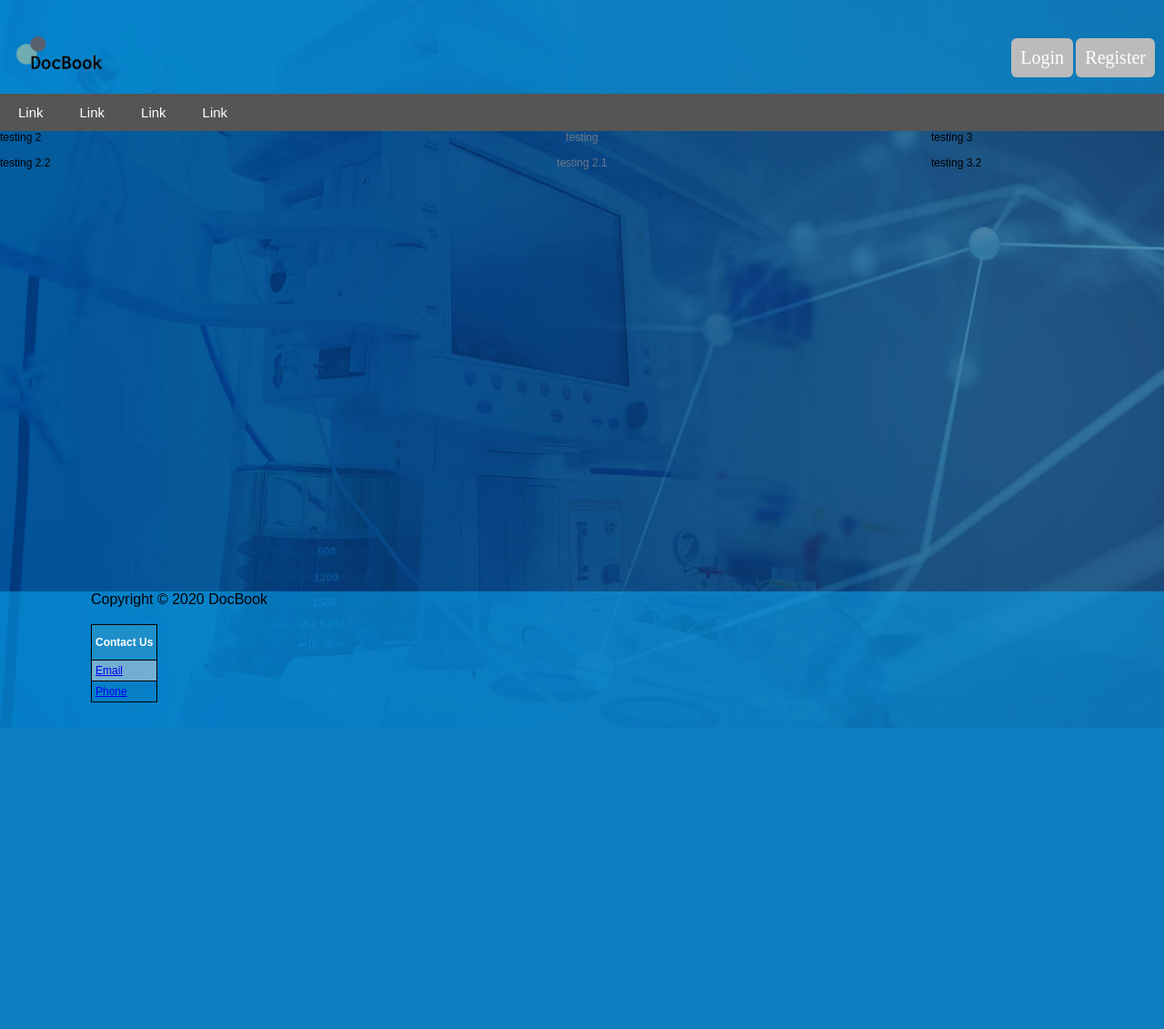
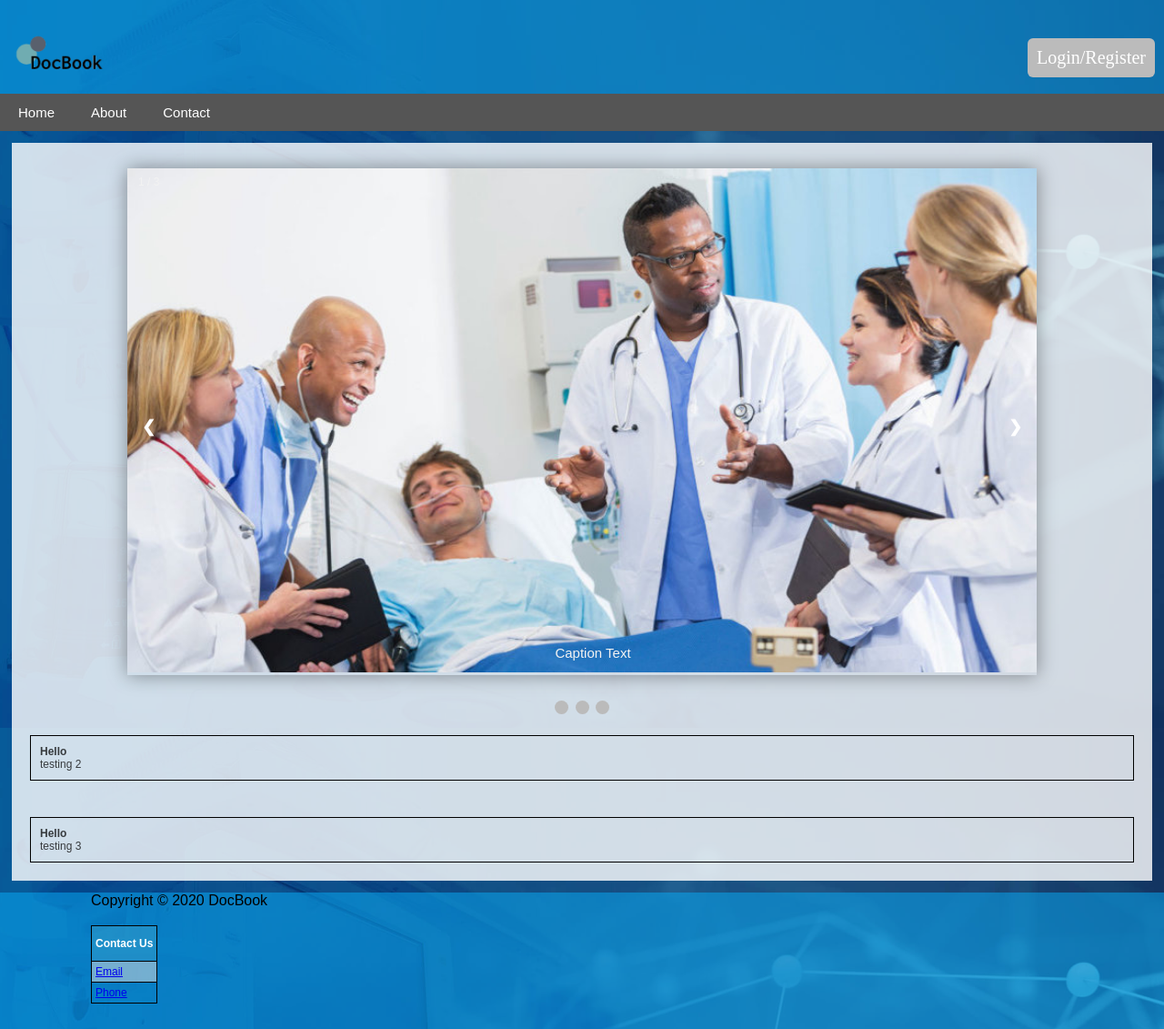
Before and after one commit to VP1996/SES1A-TM-5, a PHP site: the page made by docbook/Home Page.html in a window 1280 px wide. Shown: the whole page at 91% size. Before the commit the page ends 800 px from the top, so only its background shows below. Run offline with PHP 8.4, Linux system fonts and the light colour scheme.

Commit message:
updated main home page

```diff
--- a/docbook/Home Page.html
+++ b/docbook/Home Page.html
@@ -6,8 +6,7 @@
 
 
     <link rel="stylesheet" type="text/css" href= "./css/style.css" />
-    </head>
-
+    <script src="./js/Slideshow.js" type="text/javascript"></script>
     <body></body>
     <!--
         <div class="headerMenu">
@@ -40,18 +39,16 @@
                         <br>
                         <br>
                         <br>
-                        <button class="loginbutton">Login</button>
-                        <button class="loginbutton">Register</button>
+                        <button class="loginbutton">Login/Register</button>
                     </div>
                 </div>
             </div>
         </div>
 
         <div class="navbar">
-            <a href="#">Link</a>
-            <a href="#">Link</a>
-            <a href="#">Link</a>
-            <a href="#">Link</a>
+            <a href="#">Home</a>
+            <a href="#">About</a>
+            <a href="#">Contact</a>
         </div>
         <!--
         <div >
@@ -59,32 +56,62 @@
             <p style="text-align: center; font-size: 14px;"> &nbsp; </p>
         </div>
         -->
-        <div class="container1">
-            <div class="box1">
-                <p>testing</p>
+
+
+
+        <!--Middle Content-->
+
+
+
+            <div class="box1" style="flex: 1; background-color: rgba(255, 255, 255, 0.808); text-align: left; margin: 13px">
+        <br>
+            <!-- Slideshow container -->
+            <div class="slideshow-container"
+
+            <!-- Full-width images with number and caption text -->
+            <div class="mySlides fade" style="display: block;">
+                <div class="numbertext">1 / 3</div>
+                <img src="./img/5doctors.jpg" style="width:100%">
+                <div class="text">Caption Text</div>
             </div>
-            <div class="box2">
+
+            <div class="mySlides fade">
+                <div class="numbertext">2 / 3</div>
+                <img src="./img/coffin1.jpeg" style="width:100%">
+                <div class="text">Caption Two</div>
+            </div>
+
+            <div class="mySlides fade">
+                <div class="numbertext">3 / 3</div>
+                <img src="./img/coffin2.jpg" style="width:100%">
+                <div class="text">Caption Three</div>
+            </div>
+
+            <!-- Next and previous buttons -->
+            <a class="prev" onclick="plusSlides(-1)">&#10094;</a>
+            <a class="next" onclick="plusSlides(1)">&#10095;</a>
+            </div>
+            <br>
+
+            <!-- The dots/circles -->
+            <div style="text-align:center">
+            <span class="dot" onclick="currentSlide(1)"></span>
+            <span class="dot" onclick="currentSlide(2)"></span>
+            <span class="dot" onclick="currentSlide(3)"></span>
+        </div>
+
+            <div class="container4">
+            <div class="container4-box2">
+                <h3>Hello</h3>
                 <p>testing 2</p>
             </div>
-            <div class="box3">
+            <div class="container4-box3">
+                <h3>Hello</h3>
                 <p>testing 3</p>
             </div>
         </div>
-        <br>
-
-        <div class="container2">
-            <div class="box1">
-                <p>testing 2.1</p>
     </div>
-            <div class="box2">
-                <p>testing 2.2</p>
-            </div>
-            <div class="box3">
-                <p>testing 3.2</p>
-            </div>
-        </div>
-
-        <div class="footer" style="bottom: 0;">
+    <div class="footer" >
 
 
         <div>
@@ -105,6 +132,9 @@
               </table>
         </div>
     </div>
+
+
+
     </body>
 
 </html>
--- a/docbook/css/style.css
+++ b/docbook/css/style.css
@@ -31,18 +31,33 @@ body {
   display: flex;
 }
 
+.container4 {
+  display:flex;
+  flex-direction: column;
+}
+
 /*containers div border
 .container1 div, .container2 div{
   border:1px #000000 solid;
   padding:10px;
 }
 */
+
+.container4 div{
+  border:1px black solid;
+  padding:10px;
+  margin:20px;
+
+}
+
+
 .box1 {
   flex: 3;
   order: 2;
-  color: rgba(138, 138, 138, 0.74);
+  color: rgba(2, 2, 2, 0.74);
   font-size: 24px;
   text-align: center;
+
 }
 
 .box2 {
@@ -76,6 +91,24 @@ body {
   flex: 1;
   order: 3;
 }
+
+/*container 4 boxes*/
+
+.container4-box1 {
+  flex: 1;
+  order: 1;
+}
+
+.container4-box2 {
+  flex: 1;
+  order: 2;
+}
+
+.container4-box3 {
+  flex: 1;
+  order: 3;
+}
+
 
 /* input boxes */
 
@@ -331,12 +364,6 @@ box-shadow: 0px 0px 1px #777;
     transform: translate();
   }
 
-/* Add responsiveness - will automatically display the navbar vertically instead of horizontally on screens less than 500 pixels */
-  @media screen and (max-width: 500px) {
-    .navbar a {
-    float: none;
-      display: inline;
-    }
 
 /* float*/
     .column.side, .column.middle {
@@ -353,5 +380,104 @@ box-shadow: 0px 0px 1px #777;
   }
 
 
+/* Slideshow container */
+.slideshow-container {
+  max-width: 1000px;
+  position: relative;
+  margin: auto;
+  flex: 4;
+  box-shadow: 0 0 20px rgba(0, 0, 0, 0.4);
+}
 
+/* Hide the images by default */
+.mySlides {
+  display: none;
+}
+
+/* Next & previous buttons */
+.prev, .next {
+  cursor: pointer;
+  position: absolute;
+  top: 50%;
+  width: auto;
+  margin-top: -22px;
+  padding: 16px;
+  color: white;
+  font-weight: bold;
+  font-size: 18px;
+  transition: 0.6s ease;
+  border-radius: 0 3px 3px 0;
+  user-select: none;
+}
+
+/* Position the "next button" to the right */
+.next {
+  right: 0;
+  border-radius: 3px 0 0 3px;
+}
+
+/* On hover, add a black background color with a little bit see-through */
+.prev:hover, .next:hover {
+  background-color: rgba(0,0,0,0.8);
+}
+
+/* Caption text */
+.text {
+  color: #f2f2f2;
+  font-size: 15px;
+  padding: 8px 12px;
+  position: absolute;
+  bottom: 8px;
+  width: 100%;
+  text-align: center;
+}
+
+/* Number text (1/3 etc) */
+.numbertext {
+  color: #f2f2f2;
+  font-size: 12px;
+  padding: 8px 12px;
+  position: absolute;
+  top: 0;
+}
+
+/* The dots/bullets/indicators */
+.dot {
+  cursor: pointer;
+  height: 15px;
+  width: 15px;
+  margin: 0 2px;
+  background-color: #bbb;
+  border-radius: 50%;
+  display: inline-block;
+  transition: background-color 0.6s ease;
+}
+
+.active, .dot:hover {
+  background-color: #717171;
+}
+
+/* Fading animation */
+.fade {
+  -webkit-animation-name: fade;
+  -webkit-animation-duration: 1.5s;
+  animation-name: fade;
+  animation-duration: 1.5s;
+}
+
+@-webkit-keyframes fade {
+  from {opacity: .4}
+  to {opacity: 1}
+}
+
+@keyframes fade {
+  from {opacity: .4}
+  to {opacity: 1}
+}}
+
+/* Add responsiveness - will automatically display the navbar vertically instead of horizontally on screens less than 500 pixels */
+@media screen and (max-width: 500px) {
+  .navbar a {
+  float: none;
+    display: inline;
   }
--- /dev/null
+++ b/docbook/js/Slideshow.js
@@ -0,0 +1,28 @@
+var slideIndex = 1;
+showSlides(slideIndex);
+
+// Next/previous controls
+function plusSlides(n) {
+  showSlides(slideIndex += n);
+}
+
+// Thumbnail image controls
+function currentSlide(n) {
+  showSlides(slideIndex = n);
+}
+
+function showSlides(n) {
+  var i;
+  var slides = document.getElementsByClassName("mySlides");
+  var dots = document.getElementsByClassName("dot");
+  if (n > slides.length) {slideIndex = 1}
+  if (n < 1) {slideIndex = slides.length}
+  for (i = 0; i < slides.length; i++) {
+      slides[i].style.display = "none";
+  }
+  for (i = 0; i < dots.length; i++) {
+      dots[i].className = dots[i].className.replace(" active", "");
+  }
+  slides[slideIndex-1].style.display = "block";
+  dots[slideIndex-1].className += " active";
+}
```
Also changed, not shown: docbook/img/5doctors.jpg (added), docbook/img/coffin1.jpeg (added), docbook/img/coffin2.jpg (added). Lines whose indentation alone changed are shown as unchanged.
